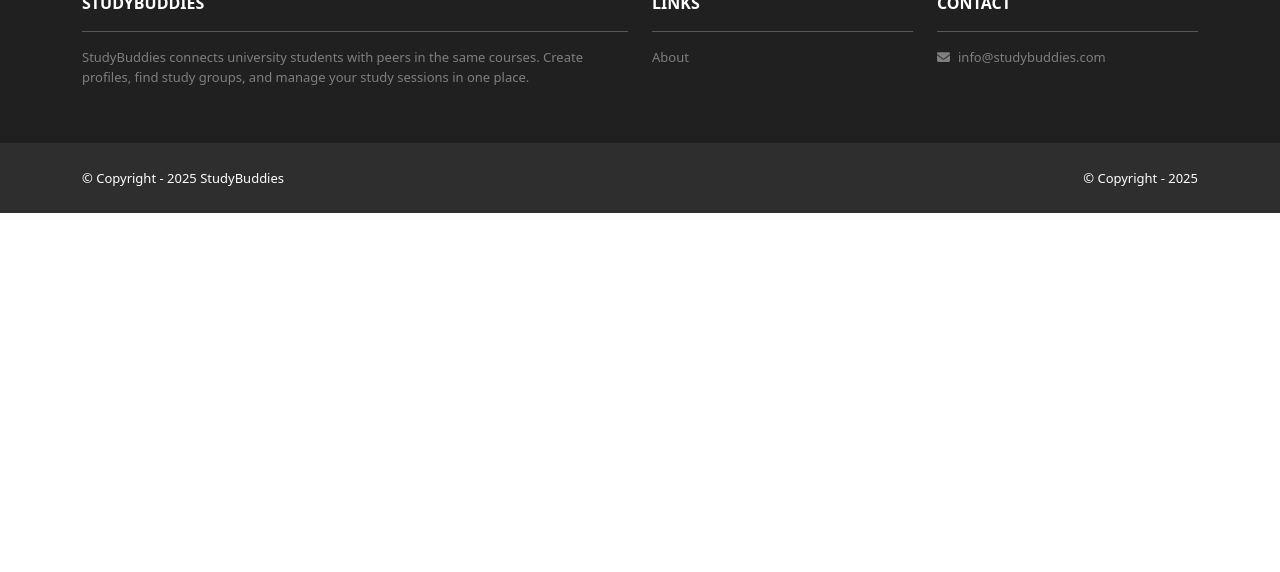
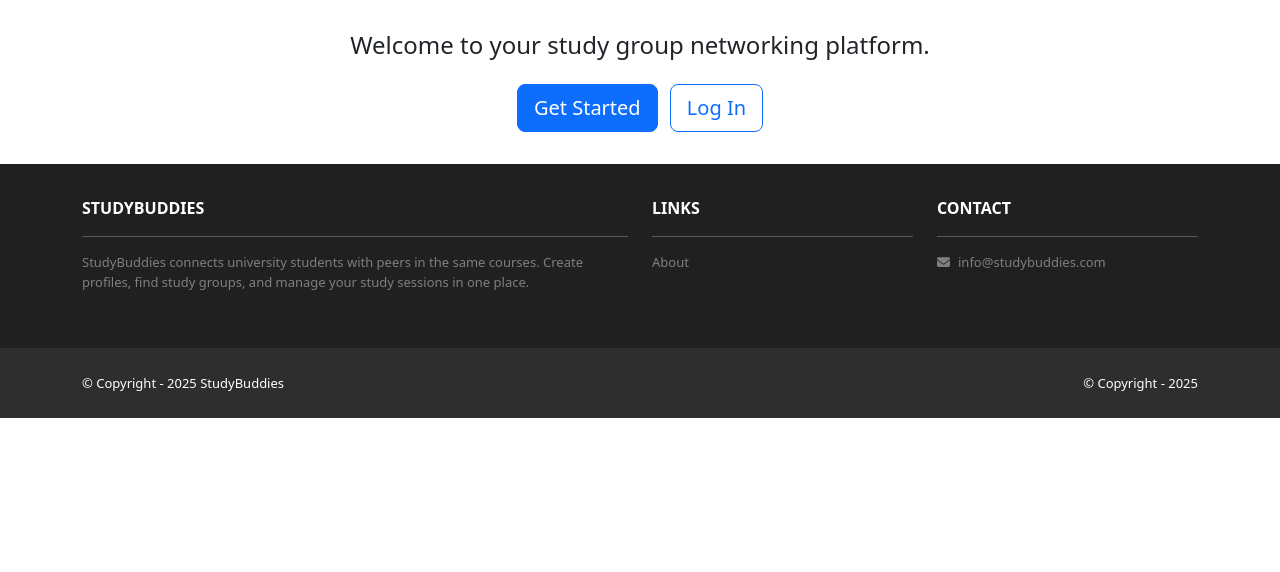
Before and after one commit to kmsaigon/studybuddies, a Django app: page / in a window 1280 px wide. Shown: the part 215-787 px from the top of the page. Run offline with Django 5.2, Linux system fonts and the light colour scheme; some libraries are stand-ins or nearby versions.

Commit message:
refactor: home page landing description and buttons

```diff
--- a/home/templates/home/index.html
+++ b/home/templates/home/index.html
@@ -1,8 +1,29 @@
 {% extends 'base.html' %}
 {% block content %}
-    <header class="masthead bg-index text-white text-center py-4">
+    <header class = "masthead bg-index text-white text-center py-4">
         <div class="container d-flex align-items-center flex-column pt-2">
             <h2>StudyBuddies</h2>
+            <p>Connect with peers in your courses and form study groups.</p>
         </div>
     </header>
+    <div class="p-3">
+        <div class="container">
+            <div class="row mt-3">
+                <div class="col mx-auto text-center mb-3">
+                    <h4>Welcome to your study group networking platform.</h4>
+                    {% if not user.is_authenticated %}
+                    <div class="mt-4">
+                        <a href="{% url 'accounts:signup' %}" class="btn btn-primary btn-lg me-2">Get Started</a>
+                        <a href="{% url 'accounts:login' %}" class="btn btn-outline-primary btn-lg">Log In</a>
+                    </div>
+                    {% else %}
+                    <div class="mt-4">
+                        <a href="{% url 'buddies:listing_search' %}" class="btn btn-primary btn-lg me-2">Find a Study Group</a>
+                        <a href="{% url 'home:dashboard' %}" class="btn btn-outline-primary btn-lg">Dashboard</a>
+                    </div>
+                    {% endif %}
+                </div>
+            </div>
+        </div>
+    </div>
 {% endblock content %}
```
